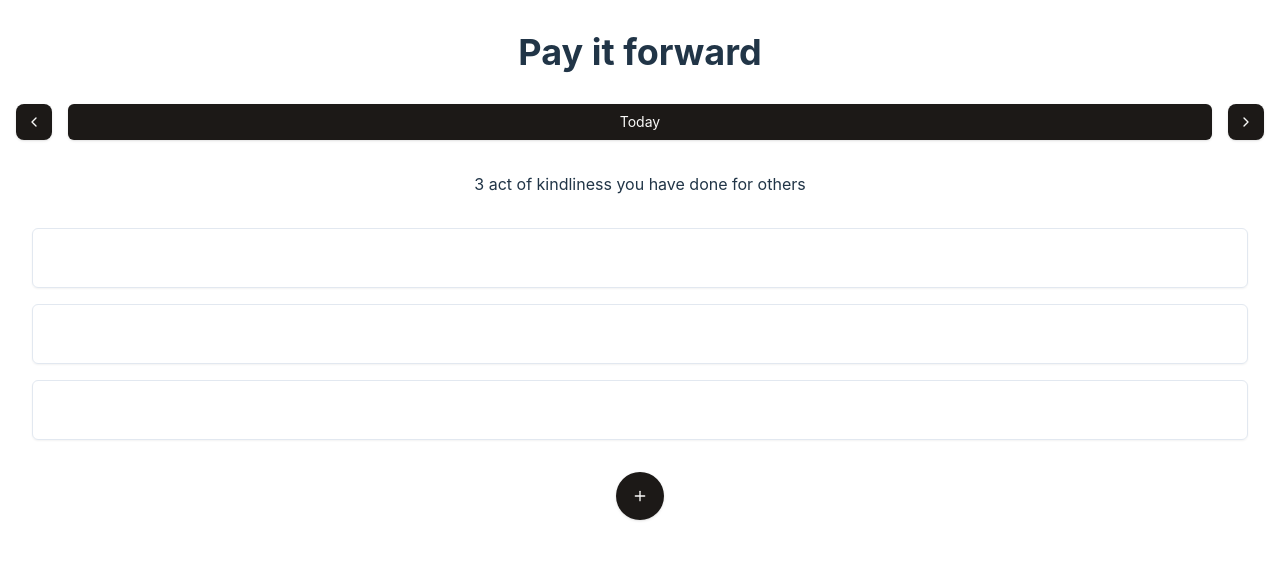
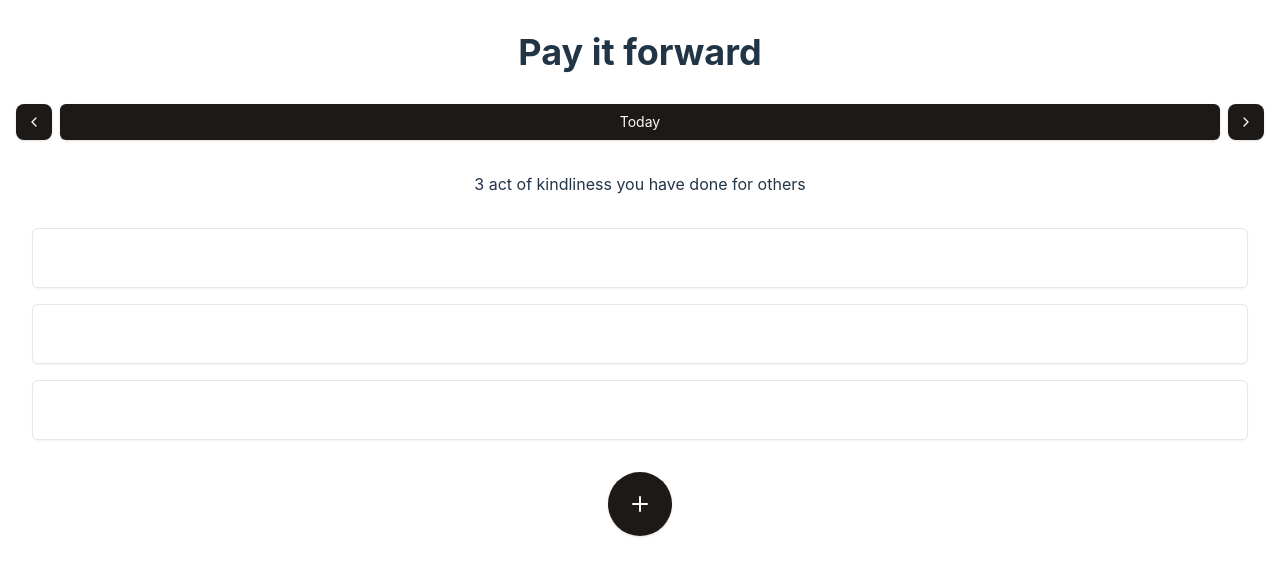
Before and after one commit to dandyling/pay-it-forward, a React (Vite) app: page / in a window 1280 px wide. Shown: the top 576 px of the page. Built offline with nearby package versions, Linux system fonts and the light colour scheme.

Commit message:
Fix the icon size

```diff
--- a/src/components/date-panel.tsx
+++ b/src/components/date-panel.tsx
@@ -17,7 +17,7 @@ export function DatePanel({
 }) {
   const isToday = format(date, YYYY_MM_DD) === format(dateToday, YYYY_MM_DD);
   return (
-    <div className="flex items-center gap-4 w-full">
+    <div className="flex items-center gap-2 w-full">
       <Button
         size="icon"
         className="rounded-lg"
--- a/src/components/values-panel.tsx
+++ b/src/components/values-panel.tsx
@@ -49,13 +49,13 @@ export function ValuesPanel({ date }: { date: Date }) {
         })}
       </div>
       <Button
-        className="rounded-full w-12 h-12 p-0"
+        className="rounded-full w-16 h-16 p-0"
         size="icon"
         onClick={() => {
           change(values.length, "");
         }}
       >
-        <Plus />
+        <Plus style={{ width: 24, height: 24 }} />
       </Button>
     </div>
   );
```
